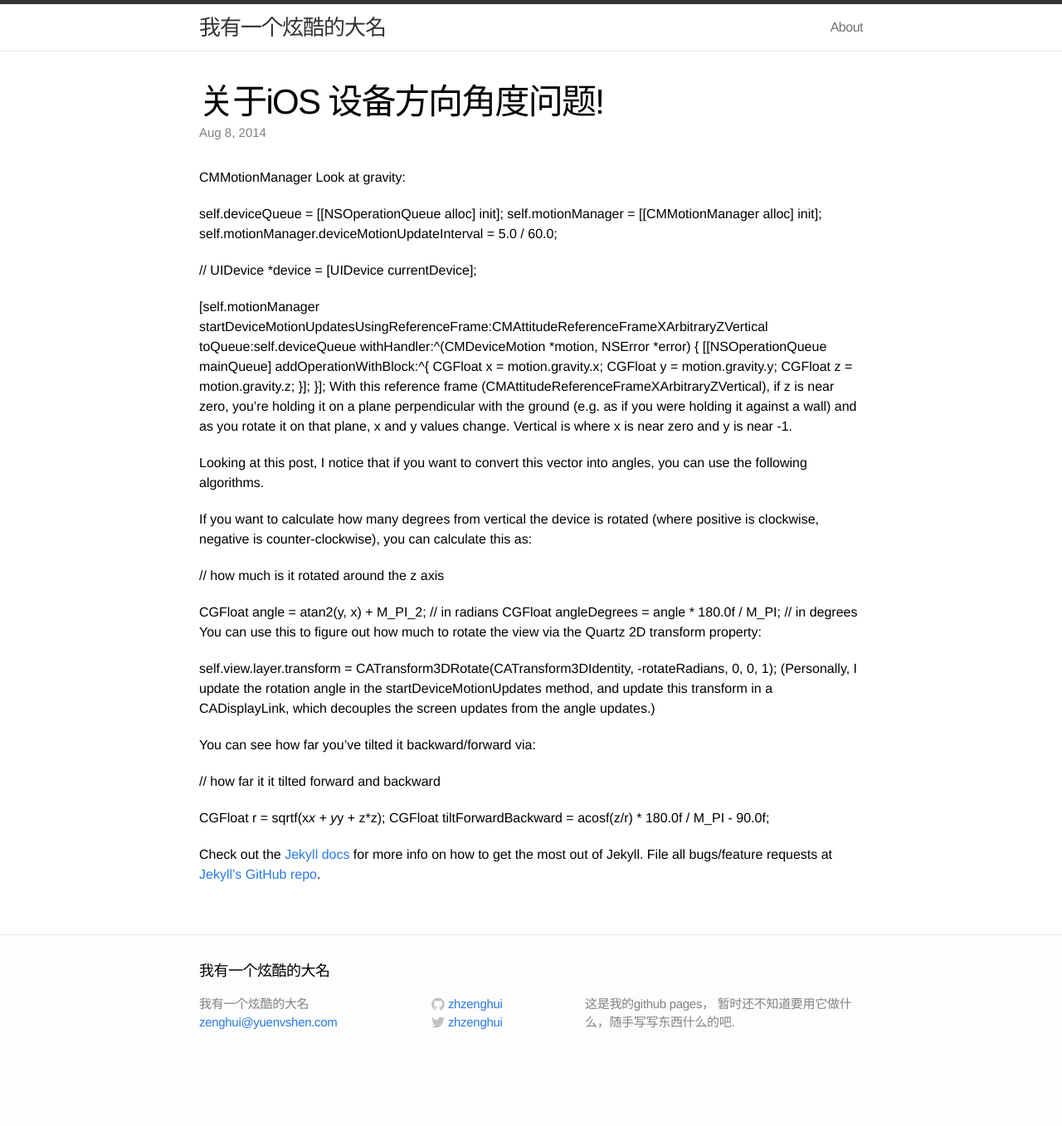
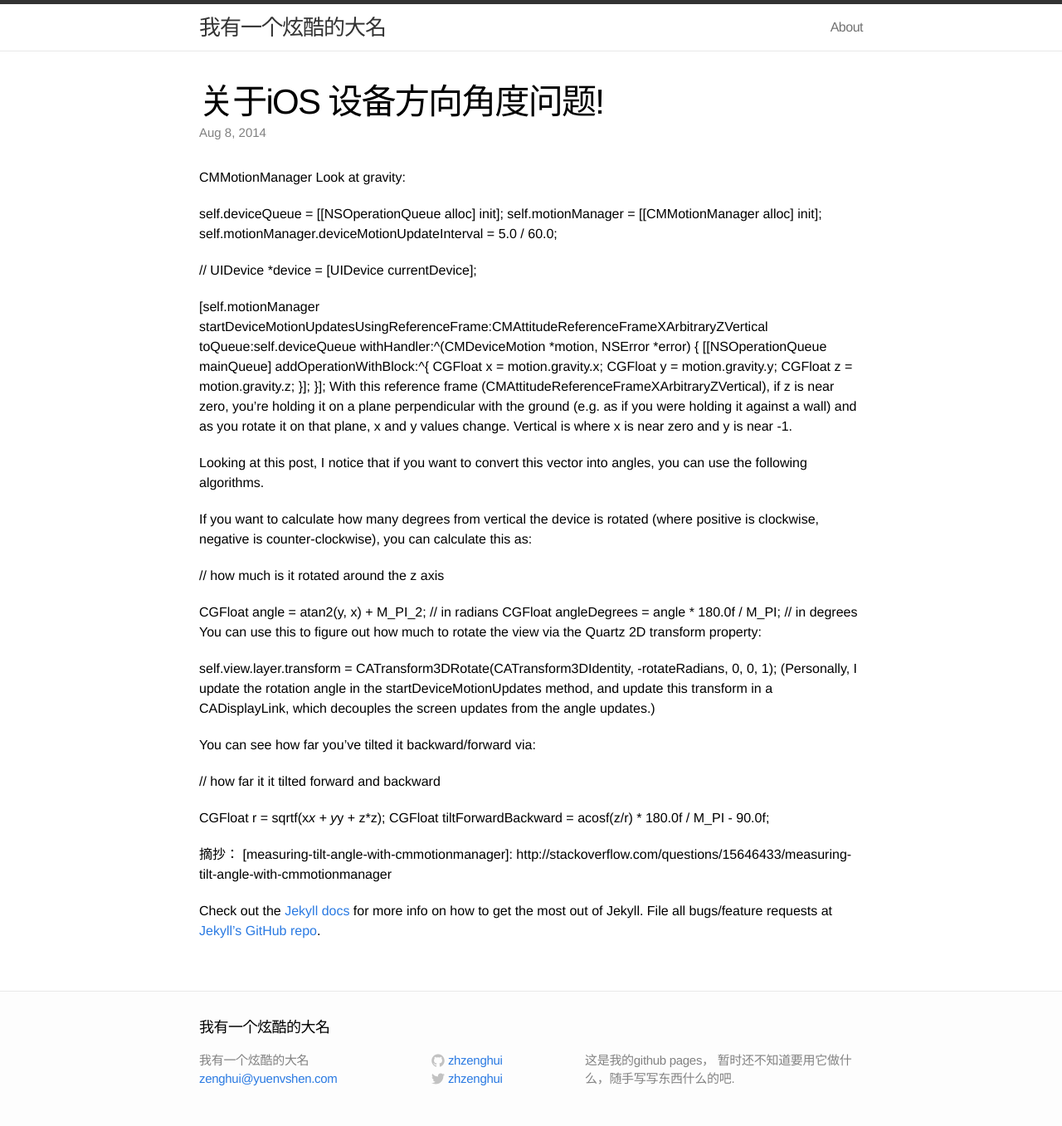
Before and after one commit to zhzenghui/zhzenghui.github.io, a Jekyll site: the page built from _posts/2014-07-18-hello-CMMotionManager.markdown, in a window 1280 px wide. Shown: the whole page at 83% size. Built offline with Jekyll 4.4.1, drawn with Linux system fonts in a browser that asks for light colours; before the commit the page ends 1289 px from its top, so only the background shows below that.

Commit message:
修改  cmmotionmanager post

```diff
--- a/_posts/2014-07-18-hello-CMMotionManager.markdown
+++ b/_posts/2014-07-18-hello-CMMotionManager.markdown
@@ -46,8 +46,8 @@ You can see how far you've tilted it backward/forward via:
 CGFloat r = sqrtf(x*x + y*y + z*z);
 CGFloat tiltForwardBackward = acosf(z/r) * 180.0f / M_PI - 90.0f;
 
-
-[http://stackoverflow.com/questions/15646433/measuring-tilt-angle-with-cmmotionmanager]:    http://stackoverflow.com/questions/15646433/measuring-tilt-angle-with-cmmotionmanager
+摘抄：
+[measuring-tilt-angle-with-cmmotionmanager]:    http://stackoverflow.com/questions/15646433/measuring-tilt-angle-with-cmmotionmanager
 
 Check out the [Jekyll docs][jekyll] for more info on how to get the most out of Jekyll. File all bugs/feature requests at [Jekyll's GitHub repo][jekyll-gh].
 
```
